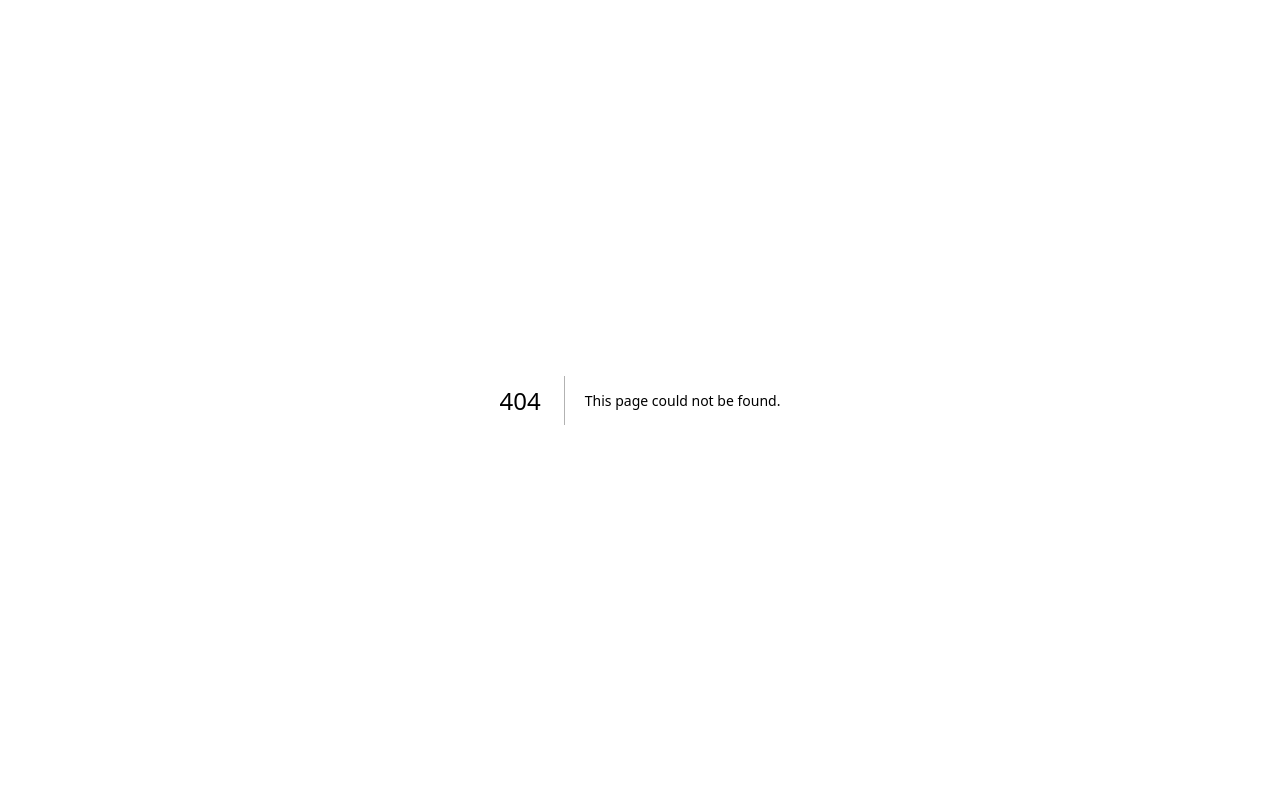
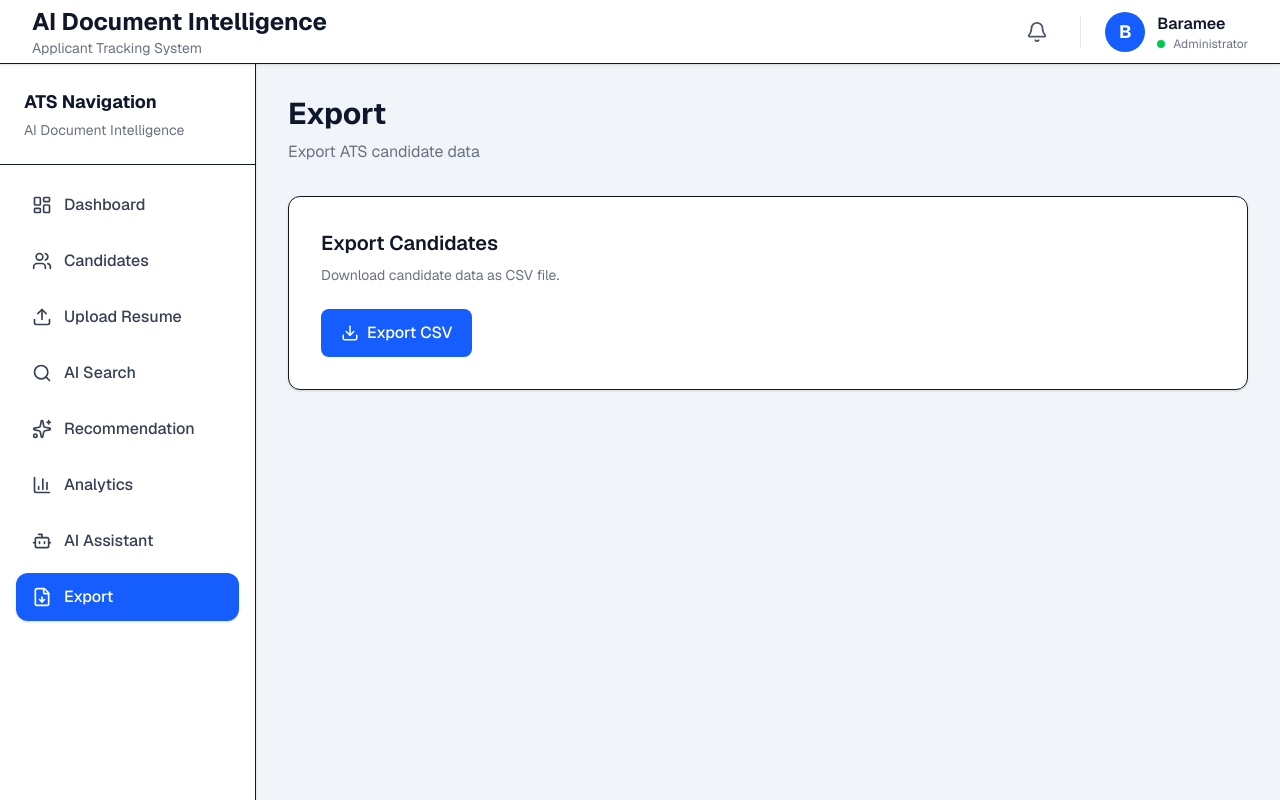
Before and after one commit to baramee-chaisuwan/AI-Document-Intelligence, a Next.js app in the folder frontend/: page /export in a window 1280 px wide. Before the commit this address had no page. Built offline with nearby package versions, Linux system fonts and the light colour scheme; no server answers.

Commit message:
feat: add candidate CSV export

```diff
--- /dev/null
+++ b/frontend/app/export/page.tsx
@@ -0,0 +1,97 @@
+"use client";
+
+import AppLayout from "@/components/layout/AppLayout";
+import { exportCandidatesCSV } from "@/services/export";
+import { Download } from "lucide-react";
+
+
+export default function ExportPage() {
+
+
+    async function handleExport() {
+
+        await exportCandidatesCSV();
+
+    }
+
+
+    return (
+
+        <AppLayout
+
+            title="Export"
+
+            description="Export ATS candidate data"
+
+        >
+
+            <div
+                className="
+                    mt-8
+                    rounded-xl
+                    border
+                    bg-white
+                    p-8
+                    shadow-sm
+                "
+            >
+
+                <h2
+                    className="
+                        text-xl
+                        font-semibold
+                        text-gray-900
+                    "
+                >
+                    Export Candidates
+                </h2>
+
+
+                <p
+                    className="
+                        mt-2
+                        text-sm
+                        text-gray-500
+                    "
+                >
+                    Download candidate data as CSV file.
+                </p>
+
+
+                <button
+
+                    onClick={handleExport}
+
+                    className="
+                        mt-6
+                        inline-flex
+                        items-center
+                        gap-2
+                        rounded-lg
+                        bg-blue-600
+                        px-5
+                        py-3
+                        font-medium
+                        text-white
+                        transition
+                        hover:bg-blue-700
+                    "
+
+                >
+
+                    <Download size={18} />
+
+                    Export CSV
+
+
+                </button>
+
+
+            </div>
+
+
+        </AppLayout>
+
+    );
+
+}
--- /dev/null
+++ b/frontend/services/export.ts
@@ -0,0 +1,44 @@
+import { api } from "./api";
+
+
+export async function exportCandidatesCSV() {
+
+    const response = await api.get(
+        "/export/csv",
+        {
+            responseType: "blob",
+        }
+    );
+
+
+    const blob = new Blob(
+        [response.data],
+        {
+            type: "text/csv",
+        }
+    );
+
+
+    const url = window.URL.createObjectURL(
+        blob
+    );
+
+
+    const link = document.createElement(
+        "a"
+    );
+
+    link.href = url;
+
+    link.download = "candidates.csv";
+
+    document.body.appendChild(link);
+
+    link.click();
+
+
+    link.remove();
+
+    window.URL.revokeObjectURL(url);
+
+}
```
